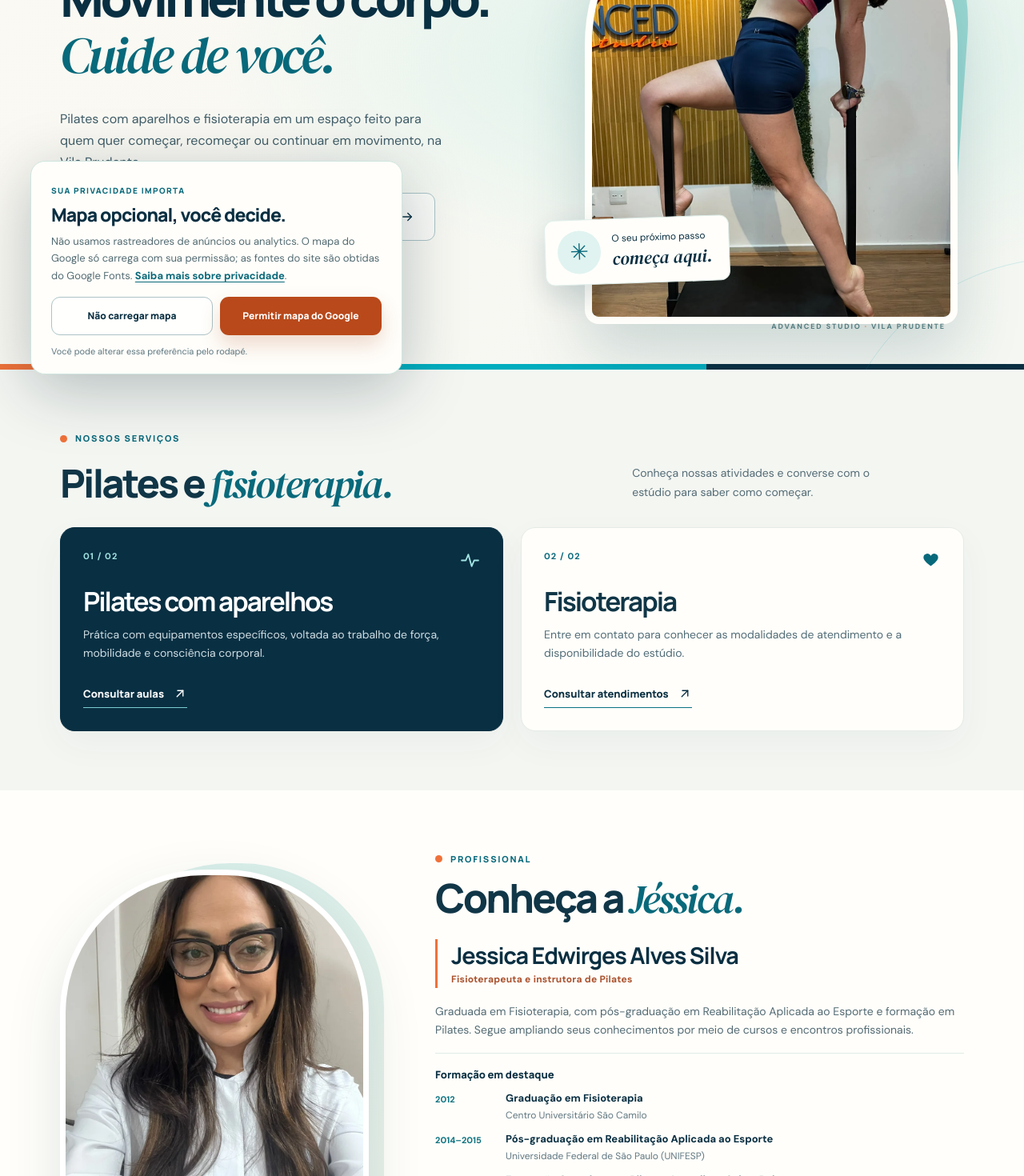
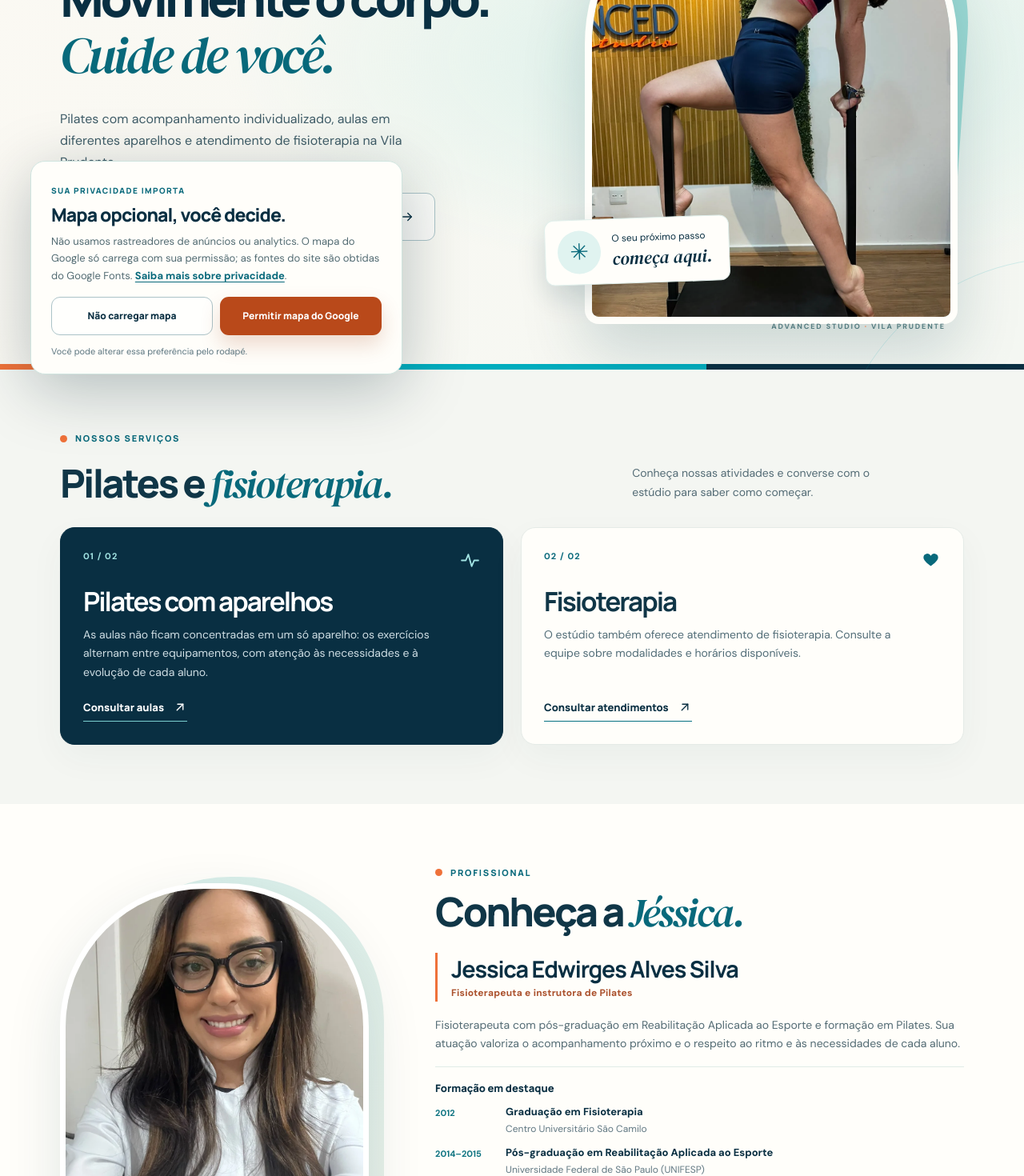
Before and after one commit to br330a/advanced-pilates, a React (Vite) app: page / in a window 1280 px wide. Shown: the part 300-1770 px from the top of the page at 80% size. Built offline with nearby package versions, Linux system fonts and the light colour scheme.

Commit message:
feat: destaca atendimento individualizado e metodologia do Pilates

```diff
--- a/src/App.jsx
+++ b/src/App.jsx
@@ -91,7 +91,7 @@ function Hero({ onBook }) {
         <div className="hero-copy">
           <Eyebrow>PILATES & FISIOTERAPIA · VILA PRUDENTE</Eyebrow>
           <h1 id="hero-title">Movimente o corpo. <em>Cuide de você.</em></h1>
-          <p>Pilates com aparelhos e fisioterapia em um espaço feito para quem quer começar, recomeçar ou continuar em movimento, na Vila Prudente.</p>
+          <p>Pilates com acompanhamento individualizado, aulas em diferentes aparelhos e atendimento de fisioterapia na Vila Prudente.</p>
           <div className="hero-actions">
             <button className="button button-accent button-large" type="button" onClick={() => onBook('Aula experimental de Pilates')}>Agendar aula experimental <Icon name="upRight" size={19} /></button>
             <a className="button button-outline button-large" href="#espaco">Conhecer o espaço <Icon name="arrow" size={18} /></a>
--- a/src/data/site.js
+++ b/src/data/site.js
@@ -23,13 +23,13 @@ export const services = [
     number: '01',
     icon: 'activity',
     label: 'Pilates com aparelhos',
-    description: 'Prática com equipamentos específicos, voltada ao trabalho de força, mobilidade e consciência corporal.',
+    description: 'As aulas não ficam concentradas em um só aparelho: os exercícios alternam entre equipamentos, com atenção às necessidades e à evolução de cada aluno.',
   },
   {
     number: '02',
     icon: 'heart',
     label: 'Fisioterapia',
-    description: 'Entre em contato para conhecer as modalidades de atendimento e a disponibilidade do estúdio.',
+    description: 'O estúdio também oferece atendimento de fisioterapia. Consulte a equipe sobre modalidades e horários disponíveis.',
   },
 ]
 
--- a/src/data/team.js
+++ b/src/data/team.js
@@ -10,7 +10,7 @@ export const teamMembers = [
     credential: '',
     photo: '/images/jessica-edwirges.webp',
     photoAlt: 'Retrato de Jessica Edwirges Alves Silva',
-    bio: 'Graduada em Fisioterapia, com pós-graduação em Reabilitação Aplicada ao Esporte e formação em Pilates. Segue ampliando seus conhecimentos por meio de cursos e encontros profissionais.',
+    bio: 'Fisioterapeuta com pós-graduação em Reabilitação Aplicada ao Esporte e formação em Pilates. Sua atuação valoriza o acompanhamento próximo e o respeito ao ritmo e às necessidades de cada aluno.',
     featuredEducation: [
       { year: '2012', title: 'Graduação em Fisioterapia', institution: 'Centro Universitário São Camilo' },
       { year: '2014–2015', title: 'Pós-graduação em Reabilitação Aplicada ao Esporte', institution: 'Universidade Federal de São Paulo (UNIFESP)' },
```
Also changed, not shown: 1 other file (tests, documents, lock files or other folders).
